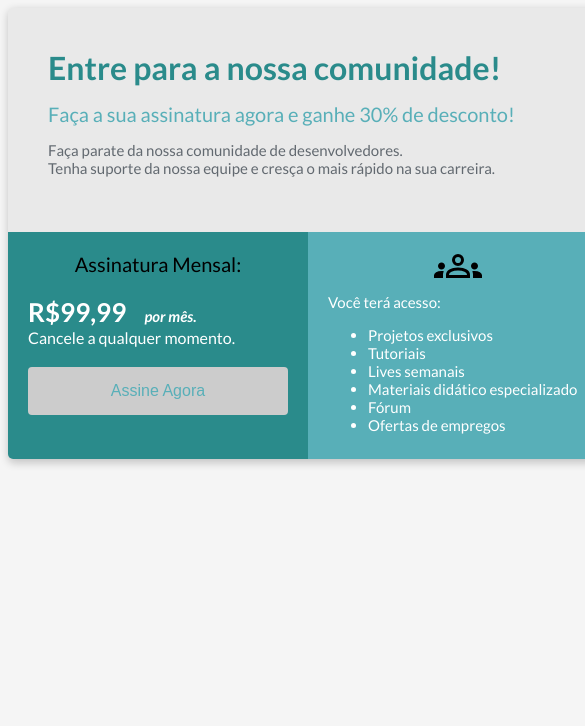
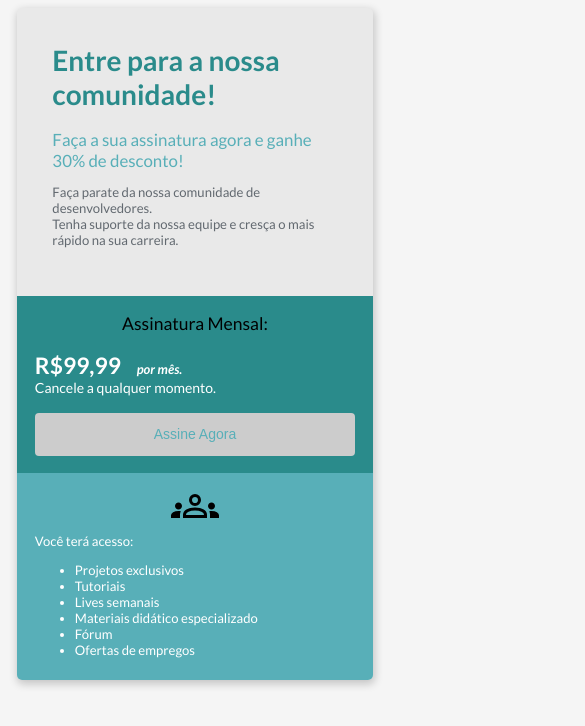
Before and after one commit to figueiredo-vitor/bootcamp-devjr-mod2, a plain HTML site: page index.html in a window 390 px wide. Shown: the top 726 px of the page, 585 px wide, since content can reach past the window. Drawn offline with Linux system fonts and the light colour scheme.

Commit message:
closes #6 - Responsive

```diff
--- a/css/style.css
+++ b/css/style.css
@@ -12,37 +12,37 @@ body {
 }
 
 .header {
-    padding: 40px;
+    padding: 2.5rem;
 }
 
 .header-title {
     color: #2a8b8b;
-    font-size: 32px;
+    font-size: 2rem;
     font-weight: 700;
-    margin-bottom: 15px;
+    margin-bottom: 1.25rem;
 }
 
 .header-subtitle {
     color: #58afb8;
-    font-size: 20px;
+    font-size: 1.2063rem;
     font-weight: 500;
-    margin-bottom: 15px;
+    margin-bottom: 0.9375rem;
 }
 
 .header-paragrph {
     color: #626970;
-    font-size: 15px;
+    font-size: 0.9375rem;
     font-weight: 300;
-    margin-bottom: 15px;
+    margin-bottom: 0.9375rem;
 }
 
 .header-column {
     color: #F5F5F5;
-    margin-bottom: 15px;
+    margin-bottom: 0.9375rem;
 }
 
 span {
-    font-size: 20px;
+    font-size: 1.25rem;
     font-weight: 900;
 }
 
@@ -54,43 +54,43 @@ span {
 .column1 {
     background-color: #2a8b8b;
     width: 50%;
-    padding: 20px;
+    padding: 1.25rem;
     color: #FFFFFF;
 }
 
 .column2 {
     background-color: #58afb8;
     width:  50%;
-    padding: 10px 20px;
+    padding: 0.625rem 1.25rem;
     color: #FFFFFF;
-    font-size: 15px;
+    font-size: 0.9375rem;
 }
 
 .subscription-title {
     color: black;
-    font-size: 20px;
+    font-size: 1.25rem;
     text-align: center;
-    margin-bottom: 20px;
+    margin-bottom: 1.25rem;
 }
 
 .price {
-    font-size: 26px;
+    font-size: 1.625rem;
     font-weight: 700;
 }
 
 .month {
-    font-size: 15px;
+    font-size: 0.9375rem;
     font-style: italic;
-    margin-left: 15px;
+    margin-left: 0.9375rem;
 }
 
 .button {
     width: 100%;
-    margin-top:  20px;
-    padding: 15px 32px;
+    margin-top:  1.25rem;
+    padding: 0.9375rem 2rem;
     color: #58afb8;
     background-color: #CCCCCC;
-    font-size: 16px;
+    font-size: 1rem;
     border-radius: 4px;
     border: none;
     cursor: pointer;
@@ -103,3 +103,23 @@ span {
 .image-group {
     text-align: center;
 }
+
+
+@media screen and (max-width: 620px){
+    html {
+        font-size: 14px;
+    }
+
+    .flex-container {
+        flex-direction: column;
+    }
+
+    .column1, .column2 {
+        width: 100%;
+        box-sizing: border-box;
+    }
+
+    .container {
+        width: 95%;
+    }
+}
```
Also changed, not shown: img/module02-example-index-mobile.png (added).
